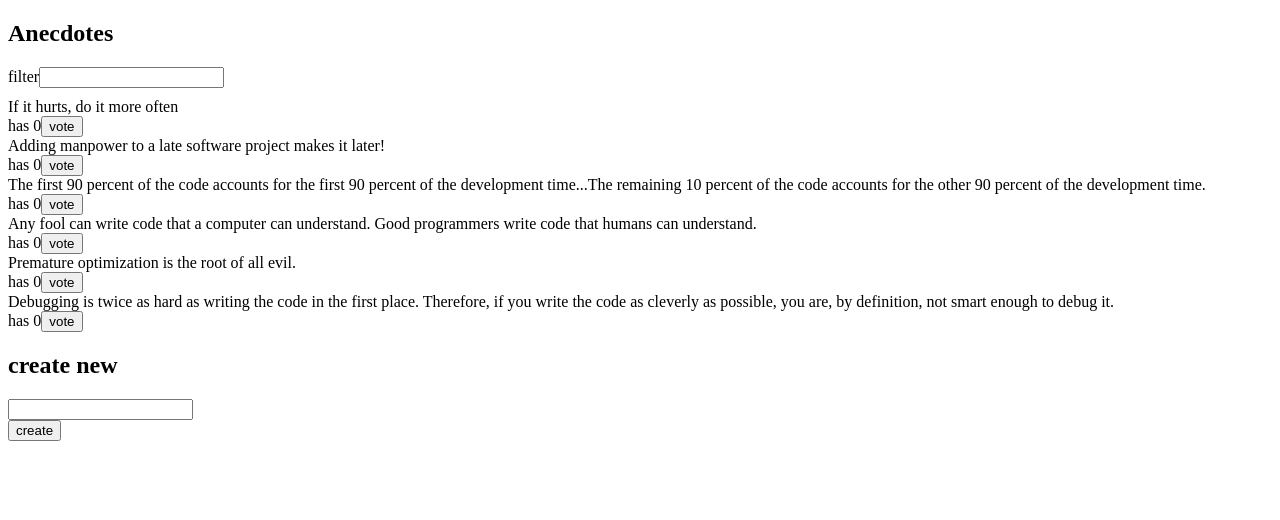
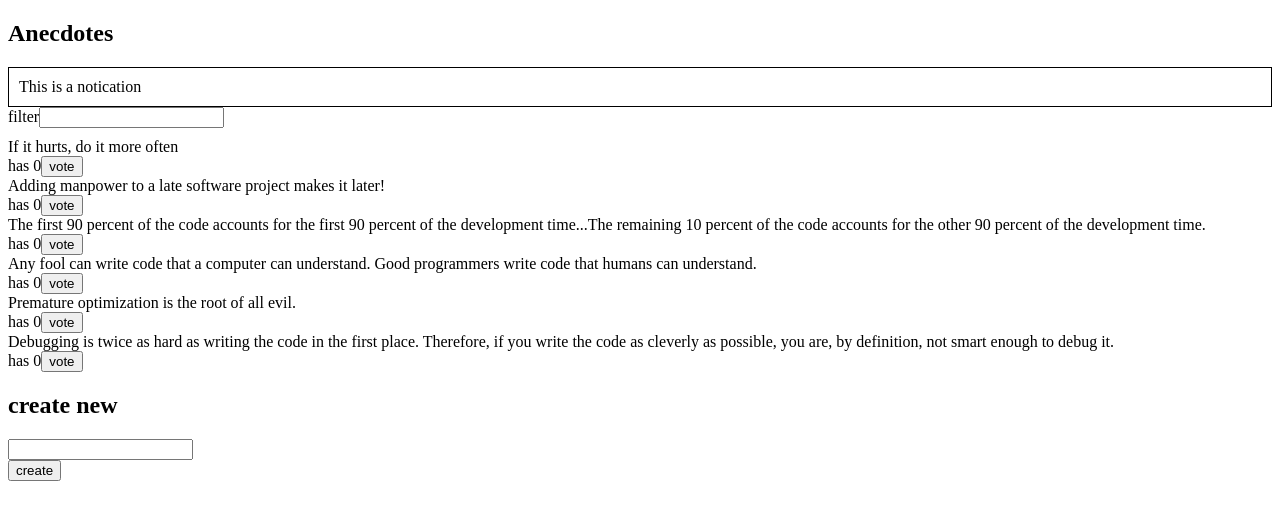
Before and after one commit to AustinWang0120/fso_anecdotes_redux, a React (Create React App) app: page / in a window 1280 px wide. Shown: the top 520 px of the page. Built offline with nearby package versions, Linux system fonts and the light colour scheme.

Commit message:
Finish exercise 6.12

```diff
--- a/src/App.js
+++ b/src/App.js
@@ -1,3 +1,4 @@
+import Notification from './components/Notification'
 import FilterInput from './components/FilterInput'
 import AnecdoteList from './components/AnecdoteList'
 import AnecdoteForm from './components/AnecdoteForm'
@@ -6,6 +7,7 @@
   return (
     <div>
       <h2>Anecdotes</h2>
+      <Notification />
       <FilterInput />
       <AnecdoteList />
       <AnecdoteForm />
--- a/src/components/Notification.js
+++ b/src/components/Notification.js
@@ -1,4 +1,8 @@
+import { useSelector } from "react-redux"
+
 const Notification = () => {
+  const notification = useSelector(({ notification }) => notification)
+
   const style = {
     border: 'solid',
     padding: 10,
@@ -6,7 +10,7 @@
   }
   return (
     <div style={style}>
-      render here notification...
+      {notification}
     </div>
   )
 }
--- /dev/null
+++ b/src/reducers/notificationReducer.js
@@ -0,0 +1,16 @@
+import { createSlice } from "@reduxjs/toolkit";
+
+const initialState = "This is a notication"
+
+const notificationSlice = createSlice({
+  name: "notification",
+  initialState,
+  reducers: {
+    setNotification(state, action) {
+      return action.payload
+    }
+  }
+})
+
+export const { setNotification } = notificationSlice.actions
+export default notificationSlice.reducer
--- a/src/store.js
+++ b/src/store.js
@@ -1,11 +1,13 @@
 import { configureStore } from "@reduxjs/toolkit";
 import anecdoteReducer from "./reducers/anecdoteReducer";
 import filterReducer from "./reducers/filterReducer";
+import notificationReducer from "./reducers/notificationReducer";
 
 const store = configureStore({
   reducer: {
     anecdotes: anecdoteReducer,
-    filter: filterReducer
+    filter: filterReducer,
+    notification: notificationReducer
   }
 })
 
```
